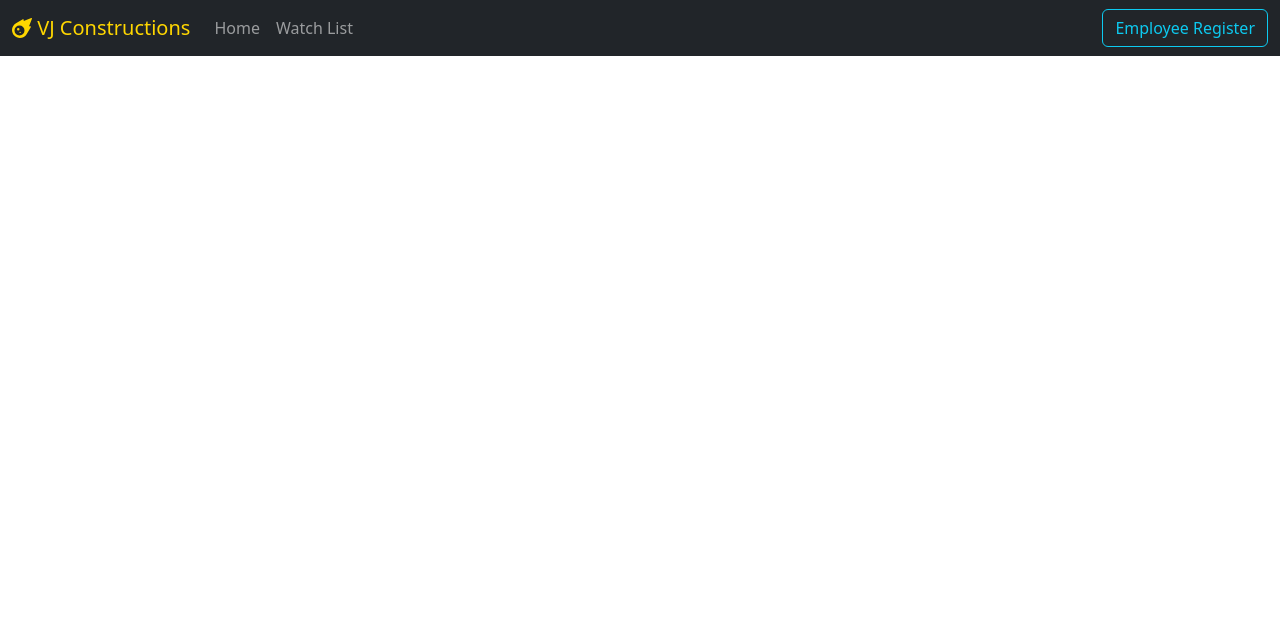
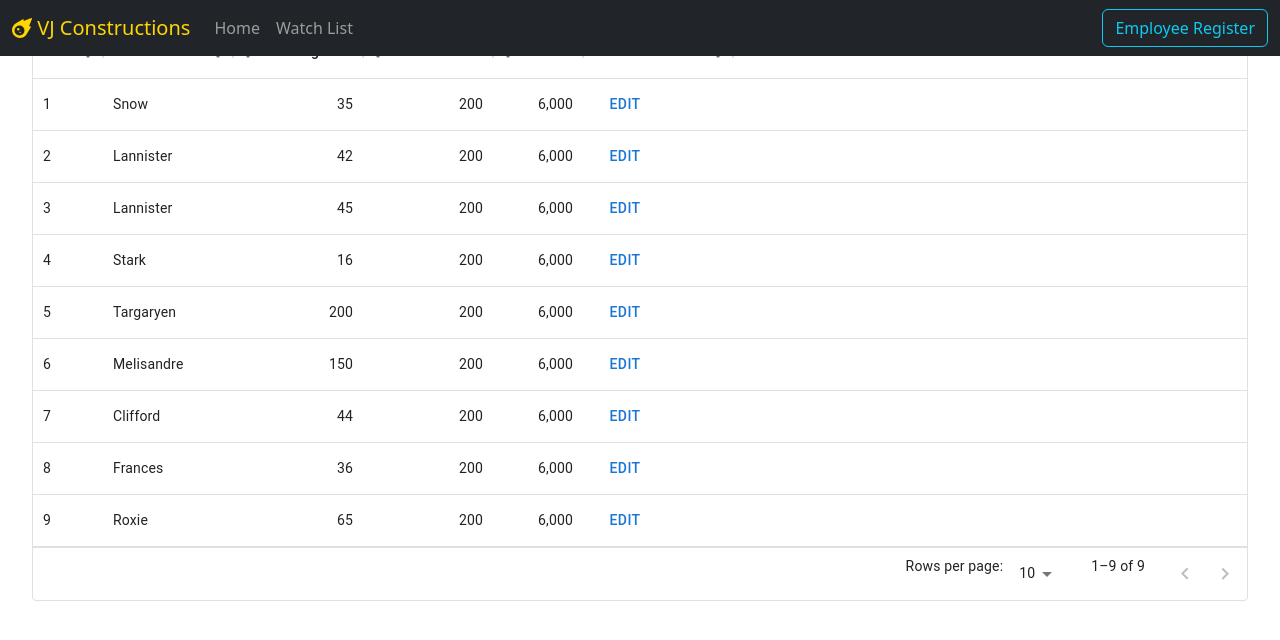
Before and after one commit to antoalex07/emp-reg-frontend, a React (Create React App) app: page /employeeRegister in a window 1280 px wide. Shown: the top 640 px of the page. Built offline with nearby package versions, Linux system fonts and the light colour scheme; no server answers; a web font is replaced by a local one.

Commit message:
Employee Register table implemented

```diff
--- a/src/page/employeeRegister/EmployeeRegister.js
+++ b/src/page/employeeRegister/EmployeeRegister.js
@@ -1,9 +1,99 @@
-import React from 'react'
+import React, { useEffect, useState } from 'react';
+import api from '../../api/axiosConfig';
+import "./EmployeeRegister.css";
+import { Button } from '@mui/material';
+import { DataGrid } from '@mui/x-data-grid';
 
-const EmployeeRegister = () => {
-  return (
-    <div>EmployeeRegister</div>
-  )
+const handleButtonClick = (id) => {
+    console.log('Button clicked for row Id: ', id);
+  };
+
+const columns = [
+    { field: 'id',
+      headerName: 'ID',
+      width: 70
+    },
+    {
+      field: 'name',
+      headerName: 'Name',
+      width: 130
+    },
+    {
+      field: 'wageRate',
+      headerName: 'Wage Rate',
+      type: 'number',
+      width: 130 },
+    {
+      field: 'overtimeRate',
+      headerName: 'Overtime Rate',
+      type: 'number',
+      width: 130,
+    },
+    {
+      field: 'dueAmount',
+      headerName: 'Due Amount',
+      type: 'number',
+      width: 90,
+    },
+    {
+      field: 'actions',
+      headerName: 'Edit',
+      width: 150,
+      renderCell: (params) => (
+        <div>
+            <Button onClick={() => handleButtonClick(params.row.id)}>Edit</Button>
+        </div>
+      ),
+    },
+  ];
+
+  const rows = [
+    { id: 1, name: 'Snow', wageRate: 35, overtimeRate: 200, dueAmount: 6000 },
+    { id: 2, name: 'Lannister', wageRate: 42, overtimeRate: 200, dueAmount: 6000 },
+    { id: 3, name: 'Lannister', wageRate: 45, overtimeRate: 200, dueAmount: 6000 },
+    { id: 4, name: 'Stark', wageRate: 16, overtimeRate: 200, dueAmount: 6000 },
+    { id: 5, name: 'Targaryen', wageRate: 200, overtimeRate: 200, dueAmount: 6000 },
+    { id: 6, name: 'Melisandre', wageRate: 150, overtimeRate: 200, dueAmount: 6000 },
+    { id: 7, name: 'Clifford', wageRate: 44, overtimeRate: 200, dueAmount: 6000 },
+    { id: 8, name: 'Frances', wageRate: 36, overtimeRate: 200, dueAmount: 6000 },
+    { id: 9, name: 'Roxie', wageRate: 65, overtimeRate: 200, dueAmount: 6000 },
+  ];
+
+
+ const EmployeeRegister = () => {
+
+    const [employees, setEmployees] = useState();
+
+    const getEmployees = async () => {
+        try {
+
+            const response = await api.get("/api/v2/employee");
+            console.log(response.status);
+            setEmployees(response.data);
+
+        } catch (error) {
+            console.log(error);
+        }
+    }
+
+    useEffect(() => {
+        getEmployees();
+    }, [])
+
+    return (
+        <div style={{ height: 'calc(100% - 80px)', marginTop: -10 }}>
+        <DataGrid
+          rows={rows}
+          columns={columns}
+          initialState={{
+            pagination: {
+              paginationModel: { page: 0, pageSize: 10 },
+            },
+          }}
+          pageSizeOptions={[5, 10]}
+        />
+      </div>
+    );
 }
 
 export default EmployeeRegister
```
